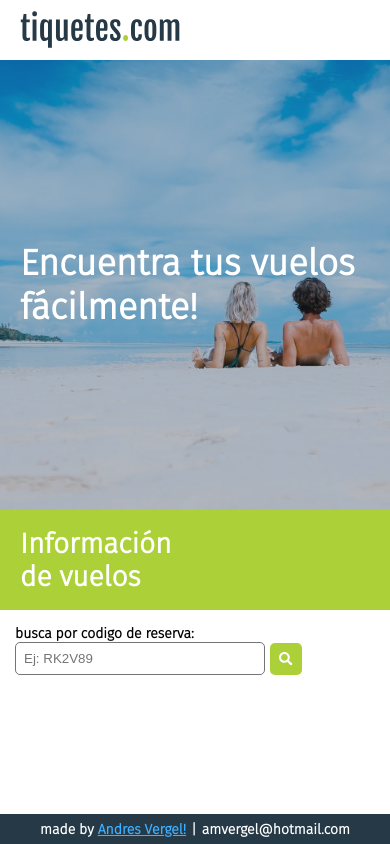
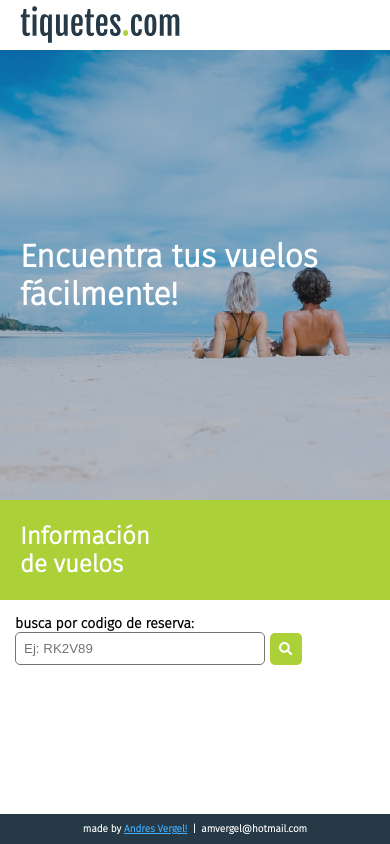
Before and after one commit to andressva/tiquetesapp, a Next.js app: page / in a window 390 px wide. Built offline with nearby package versions, Linux system fonts and the light colour scheme.

Commit message:
fix footer design

```diff
--- a/components/Banner/Banner.module.css
+++ b/components/Banner/Banner.module.css
@@ -36,9 +36,9 @@
     background-size: 250%;
   }
   .render{
-    padding-left: 20px;
+    padding: 0px 20px;
   }
   .slogan{
-    font-size: 36px;
+    font-size: 32px;
   }
 }
--- a/components/Footer/Footer.module.css
+++ b/components/Footer/Footer.module.css
@@ -7,10 +7,10 @@
   align-items: center;
   padding: 5px;
   background-color: #263946;
+  font-size: 14px;
 }
 
 .footerMade, .footerEmail, .separator{
-  font-size: 14px;
   font-weight: bold;
   color: #ffff;
 }
@@ -20,7 +20,18 @@
   text-decoration: underline;
 }
 
-
 .separator{
   padding: 0 5px;
 }
+
+@media (max-width: 850px) {
+  .footer{
+    margin-top: 60px;
+  }
+}
+
+@media (max-width: 650px) {
+  .footer{
+    font-size: 10px;
+  }
+}
--- a/components/Header/Header.module.css
+++ b/components/Header/Header.module.css
@@ -1,7 +1,7 @@
 .header{
   width: 100%;
   max-width: 2550px;
-  height: 60px;
+  height: 50px;
   display: flex;
   align-items: center;
   padding-left: 50px;
--- a/components/MainSection/MainSection.module.css
+++ b/components/MainSection/MainSection.module.css
@@ -56,4 +56,7 @@
   .leftColumn{
     padding-left: 20px;
   }
+  .labelInfo{
+    font-size: 24px;;
+  }
 }
```
